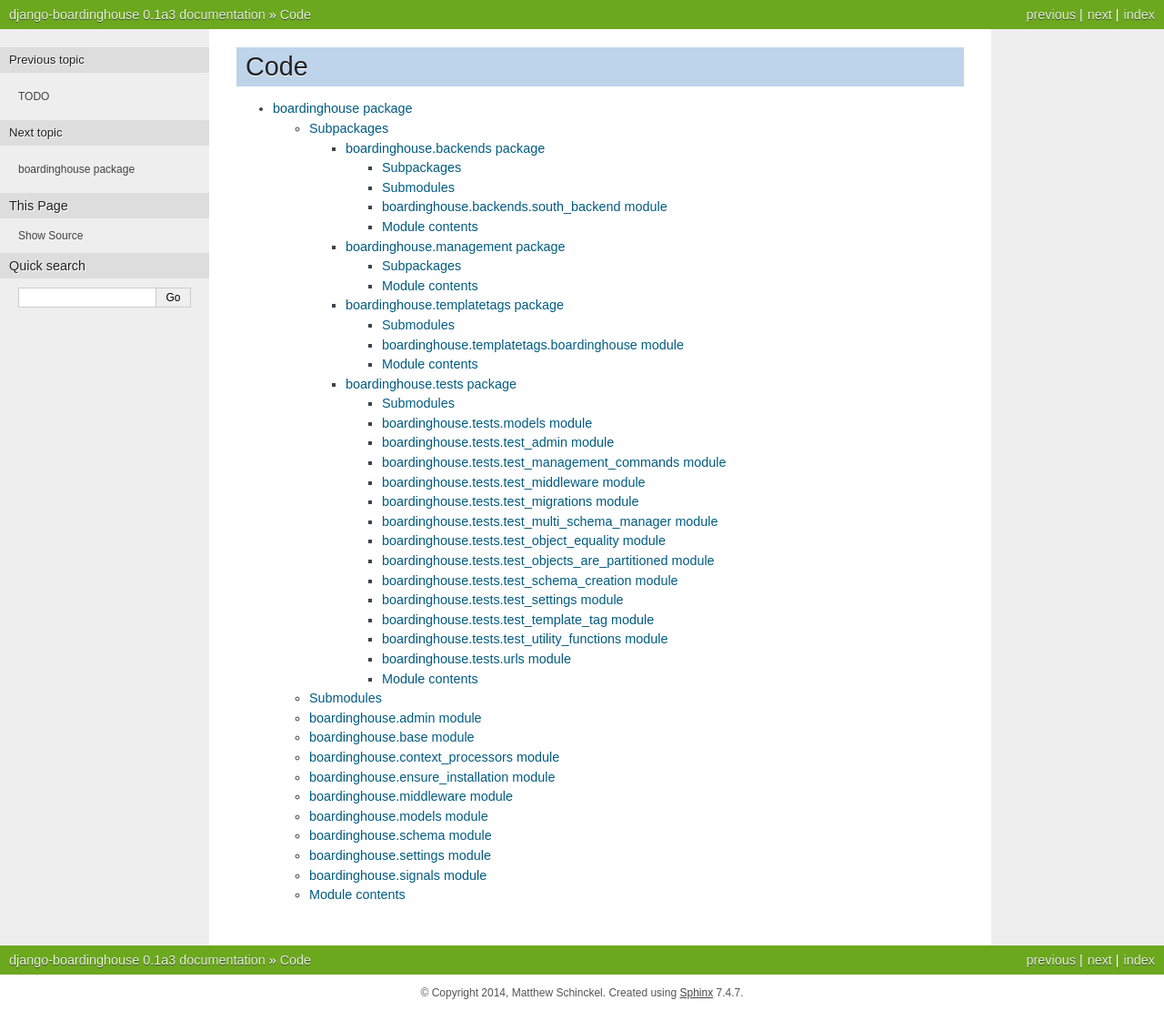
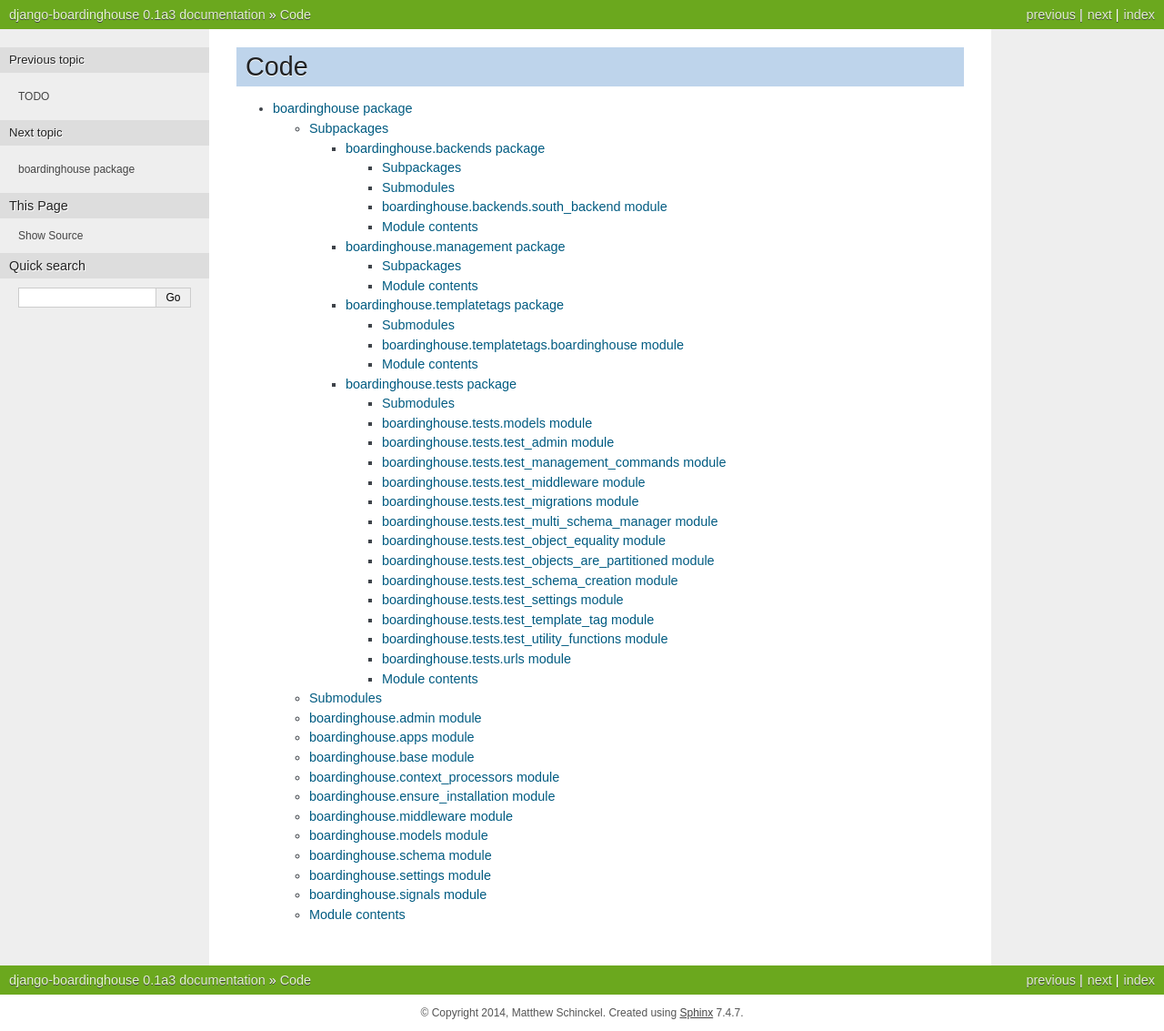
Before and after one commit to schinckel/django-boardinghouse, a Sphinx documentation site: the page built from docs/source/code.rst, in a window 1280 px wide. Shown: the whole page at 91% size. Built offline with Sphinx 7.4.7, drawn with Linux system fonts in a browser that asks for light colours; before the commit the page ends 1111 px from its top, so only the background shows below that.

Commit message:
Documentation update.

```diff
--- a/docs/source/code/boardinghouse.rst
+++ b/docs/source/code/boardinghouse.rst
@@ -18,6 +18,14 @@ boardinghouse.admin module
 --------------------------
 
 .. automodule:: boardinghouse.admin
+    :members:
+    :undoc-members:
+    :show-inheritance:
+
+boardinghouse.apps module
+-------------------------
+
+.. automodule:: boardinghouse.apps
     :members:
     :undoc-members:
     :show-inheritance:
```
